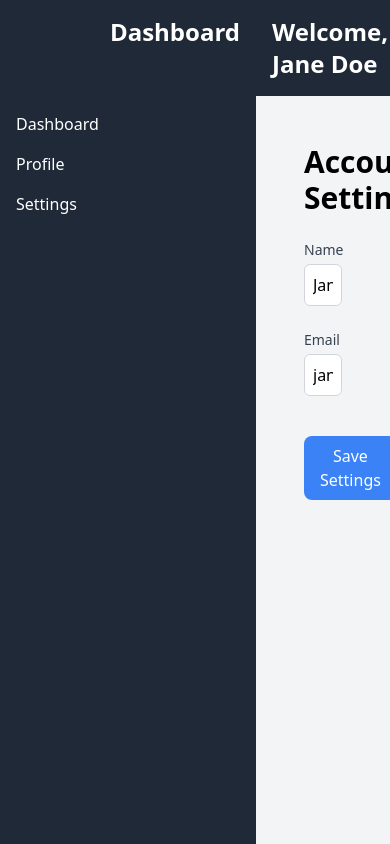
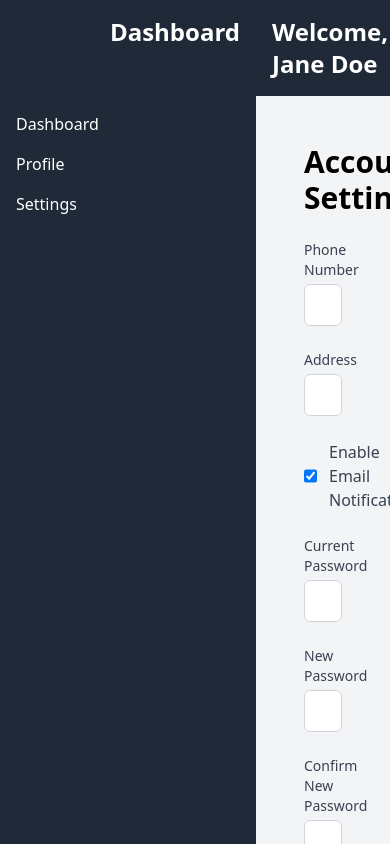
Before and after one commit to Sanduni4822/Production-Ready-Dashboard-Individual, a React (Vite) app in the folder client/: page /settings in a window 390 px wide. Built offline with nearby package versions, Linux system fonts and the light colour scheme; sample sign-in values are in the browser's storage.

Commit message:
feat(settings): update settings page to include phone, address, notifications, and password change

```diff
--- a/client/src/pages/Settings/Settings.jsx
+++ b/client/src/pages/Settings/Settings.jsx
@@ -1,40 +1,47 @@
 import React, { useState, useEffect } from 'react';
-import Button from '../../components/Button/Button';  // Import Button component
-import InputField from '../../components/InputField/InputField';  // Reusable InputField component
-import { useUser } from '../../context/UserContext';  // Import the useUser hook
+import Button from '../../components/Button/Button';
+import InputField from '../../components/InputField/InputField';
+import { useUser } from '../../context/UserContext';
 
 const Settings = () => {
-  // Access the user data from the context
   const { user, setUser } = useUser();
 
   const [settingsData, setSettingsData] = useState({
-    name: user.name || '',  // Set the initial value from context
-    email: user.email || '',  // Set the initial value from context
+    phone: user.phone || '',
+    address: user.address || '',
+    notificationsEnabled: user.notificationsEnabled ?? true,  // boolean toggle
+    currentPassword: '',
+    newPassword: '',
+    confirmNewPassword: '',
   });
 
   const [isSaving, setIsSaving] = useState(false);
   const [message, setMessage] = useState('');
 
-  // Update settings data when the user context changes
   useEffect(() => {
-    setSettingsData({
-      name: user.name || '',
-      email: user.email || '',
-    });
+    setSettingsData((prev) => ({
+      ...prev,
+      phone: user.phone || '',
+      address: user.address || '',
+      notificationsEnabled: user.notificationsEnabled ?? true,
+    }));
   }, [user]);
 
   const handleInputChange = (e) => {
-    const { name, value } = e.target;
+    const { name, value, type, checked } = e.target;
     setSettingsData({
       ...settingsData,
-      [name]: value,
+      [name]: type === 'checkbox' ? checked : value,
     });
   };
 
   const handleSaveSettings = async () => {
-    // Form validation before saving
-    if (!settingsData.name || !settingsData.email) {
-      setMessage('Please fill in all fields');
+    // Basic validation
+    if (
+      settingsData.newPassword &&
+      settingsData.newPassword !== settingsData.confirmNewPassword
+    ) {
+      setMessage('New passwords do not match');
       return;
     }
 
@@ -42,14 +49,15 @@ const Settings = () => {
     setMessage('Saving...');
 
     try {
-      // Simulating saving data and then updating context
-      await new Promise((resolve) => setTimeout(resolve, 1500));  // Simulating API call delay
+      // Simulate API call delay
+      await new Promise((resolve) => setTimeout(resolve, 1500));
 
-      // Update user data in the context
+      // Update context (in real app, update backend and refresh user data)
       setUser({
         ...user,
-        name: settingsData.name,
-        email: settingsData.email,
+        phone: settingsData.phone,
+        address: settingsData.address,
+        notificationsEnabled: settingsData.notificationsEnabled,
       });
 
       setIsSaving(false);
@@ -61,41 +69,81 @@ const Settings = () => {
   };
 
   return (
-    <div className="flex flex-col p-6">
+    <div className="flex flex-col p-6 max-w-xl mx-auto">
       <h2 className="text-3xl font-semibold text-center mb-6">Account Settings</h2>
 
-      {/* Feedback Message */}
       {message && (
-        <div className={`mb-4 text-center ${message.includes('Error') ? 'text-red-500' : 'text-green-500'}`}>
+        <div
+          className={`mb-4 text-center ${
+            message.includes('Error') ? 'text-red-500' : 'text-green-500'
+          }`}
+        >
           {message}
         </div>
       )}
 
-      {/* Settings Form */}
       <div className="space-y-6">
         <InputField
-          label="Name"
-          name="name"
-          value={settingsData.name}
+          label="Phone Number"
+          name="phone"
+          value={settingsData.phone}
           onChange={handleInputChange}
+          type="tel"
         />
 
         <InputField
-          label="Email"
-          name="email"
-          value={settingsData.email}
+          label="Address"
+          name="address"
+          value={settingsData.address}
           onChange={handleInputChange}
-          type="email"
+          type="text"
+        />
+
+        <div className="flex items-center space-x-3">
+          <input
+            id="notifications"
+            name="notificationsEnabled"
+            type="checkbox"
+            checked={settingsData.notificationsEnabled}
+            onChange={handleInputChange}
+            className="h-5 w-5 text-blue-600"
+          />
+          <label htmlFor="notifications" className="font-medium text-gray-700">
+            Enable Email Notifications
+          </label>
+        </div>
+
+        <InputField
+          label="Current Password"
+          name="currentPassword"
+          value={settingsData.currentPassword}
+          onChange={handleInputChange}
+          type="password"
+        />
+
+        <InputField
+          label="New Password"
+          name="newPassword"
+          value={settingsData.newPassword}
+          onChange={handleInputChange}
+          type="password"
+        />
+
+        <InputField
+          label="Confirm New Password"
+          name="confirmNewPassword"
+          value={settingsData.confirmNewPassword}
+          onChange={handleInputChange}
+          type="password"
         />
       </div>
 
-      {/* Save Settings Button */}
       <div className="mt-10 text-center">
         <Button
           label={isSaving ? 'Saving...' : 'Save Settings'}
           onClick={handleSaveSettings}
+          disabled={isSaving}
           className="bg-blue-500 text-white p-3 rounded-lg shadow-md hover:bg-blue-600 disabled:bg-gray-400"
-          disabled={isSaving}  // Disable the button while saving
         />
       </div>
     </div>
```
